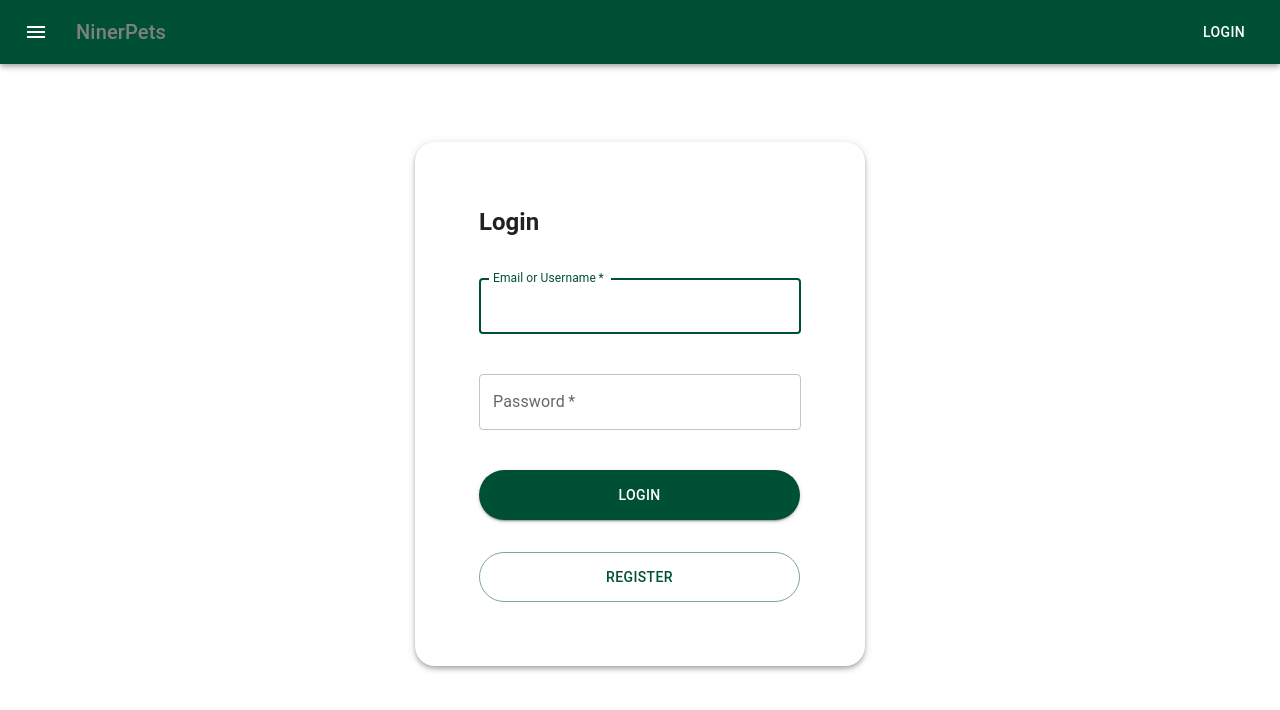
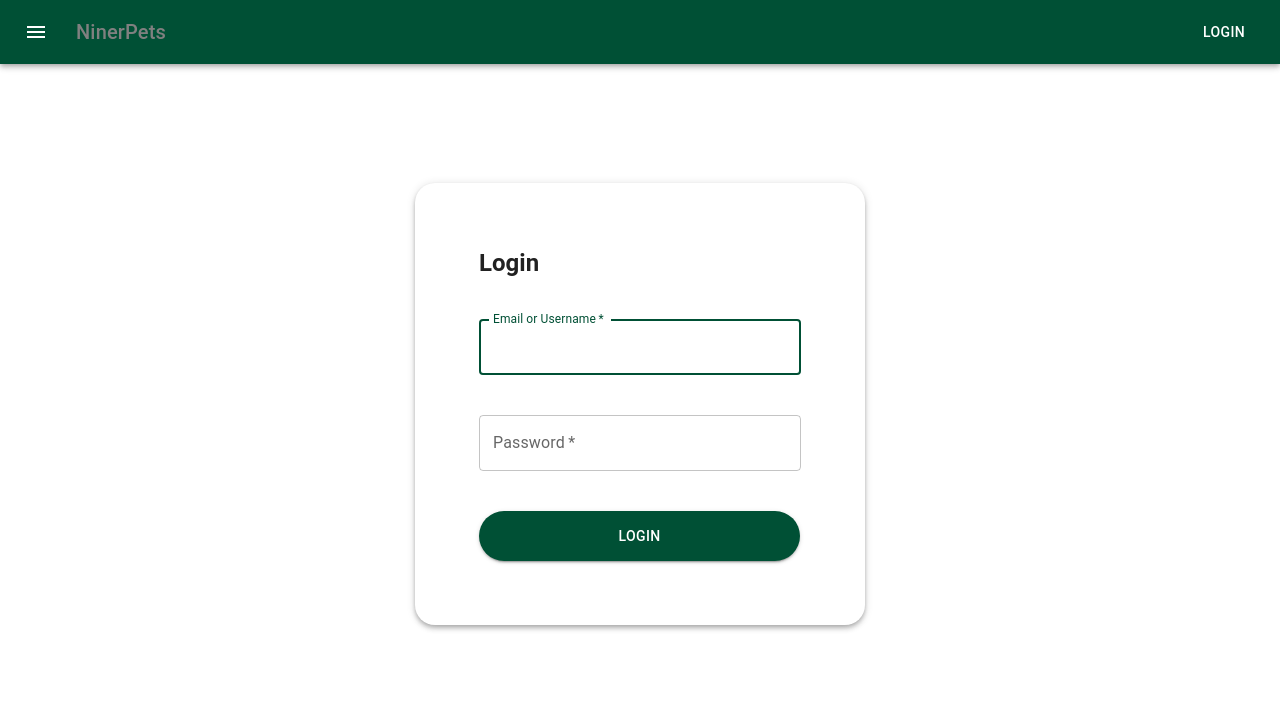
Before and after one commit to paul-mp/NinerPets, a React (Create React App) app in the folder niner-pets/: page /login in a window 1280 px wide. Shown: the top 710 px of the page. Built offline with nearby package versions, Linux system fonts and the light colour scheme.

Commit message:
added temperature display to homepage

```diff
--- a/niner-pets/src/Pages/Login.js
+++ b/niner-pets/src/Pages/Login.js
@@ -19,18 +19,26 @@ const LoginPage = ({ onLoginSuccess }) => {
           "Content-Type": "application/json",
         },
         body: JSON.stringify({
-          email_or_username: email,  // Can be either email or username
+          email_or_username: email,
           password: password,
-        }), // Send email/username and password
+        }),
       });
 
       const data = await response.json();
+      console.log('Login response:', data);
 
       if (response.ok) {
-        // Login successful
+        if (!data.token) {
+          console.error('No token received from server');
+          setErrorMessage("Login failed: No authentication token received");
+          return;
+        }
+
         setErrorMessage("");
-        onLoginSuccess(); // Call the callback function to show the success message
-        navigate("/home"); // Redirect to the home page
+        localStorage.setItem('token', data.token);
+        localStorage.setItem('isAuthenticated', 'true');
+        onLoginSuccess();
+        navigate("/home");
       } else {
         setErrorMessage(data.error || "Login failed");
       }
@@ -40,22 +48,8 @@ const LoginPage = ({ onLoginSuccess }) => {
     }
   };
 
-
-  const handleNavigateToRegister = () => {
-    navigate("/register"); // Navigate to the register page
-  };
-
   return (
-    <Container
-      component="main"
-      maxWidth="sm"
-      sx={{
-        display: "flex",
-        justifyContent: "center",
-        alignItems: "center",
-        height: "85vh",
-      }}
-    >
+    <Container component="main" maxWidth="sm" sx={{ display: "flex", justifyContent: "center", alignItems: "center", height: "85vh" }}>
       <Paper elevation={4} sx={{ padding: 8, borderRadius: 5, width: "450px" }}>
         <Typography component="h1" variant="h5" sx={{ marginBottom: 3 }}>
           <strong>Login</strong>
@@ -63,65 +57,11 @@ const LoginPage = ({ onLoginSuccess }) => {
 
         {errorMessage && <Typography color="error">{errorMessage}</Typography>}
 
-        <Box
-          component="form"
-          onSubmit={handleLogin}
-          sx={{ display: "flex", flexDirection: "column", gap: 2 }}
-        >
-          <TextField
-            variant="outlined"
-            margin="normal"
-            required
-            fullWidth
-            id="email"
-            label="Email or Username"
-            name="email"
-            autoComplete="email"
-            autoFocus
-            value={email}
-            onChange={(e) => setEmail(e.target.value)}
-          />
-          <TextField
-            variant="outlined"
-            margin="normal"
-            required
-            fullWidth
-            name="password"
-            label="Password"
-            type="password"
-            id="password"
-            autoComplete="current-password"
-            value={password}
-            onChange={(e) => setPassword(e.target.value)}
-          />
-          <Button
-            type="submit"
-            variant="contained"
-            color="primary"
-            sx={{
-              marginTop: 2,
-              backgroundColor: "#005035",
-              "&:hover": { backgroundColor: "#003f29" },
-              borderRadius: "30px",
-              width: "321px",
-              height: "50px",
-            }}
-          >
+        <Box component="form" onSubmit={handleLogin} sx={{ display: "flex", flexDirection: "column", gap: 2 }}>
+          <TextField variant="outlined" margin="normal" required fullWidth id="email" label="Email or Username" name="email" autoComplete="email" autoFocus value={email} onChange={(e) => setEmail(e.target.value)} />
+          <TextField variant="outlined" margin="normal" required fullWidth name="password" label="Password" type="password" id="password" autoComplete="current-password" value={password} onChange={(e) => setPassword(e.target.value)} />
+          <Button type="submit" variant="contained" color="primary" sx={{ marginTop: 2, backgroundColor: "#005035", "&:hover": { backgroundColor: "#003f29" }, borderRadius: "30px", width: "321px", height: "50px" }}>
             Login
-          </Button>
-
-          <Button
-            onClick={handleNavigateToRegister}
-            variant="outlined"
-            color="secondary"
-            sx={{
-              marginTop: 2,
-              borderRadius: "30px",
-              width: "321px",
-              height: "50px",
-            }}
-          >
-            Register
           </Button>
         </Box>
       </Paper>
--- a/niner-pets/src/Pages/Profile.js
+++ b/niner-pets/src/Pages/Profile.js
@@ -1,24 +1,57 @@
-import React, { useState } from 'react';
+import EditIcon from '@mui/icons-material/Edit';
 import {
+    Avatar,
     Box,
     Button,
-    Typography,
+    Divider,
+    IconButton,
+    Paper,
     Snackbar,
-    Avatar,
-    IconButton,
-    Divider,
-    Paper
+    Typography
 } from '@mui/material';
-import EditIcon from '@mui/icons-material/Edit';
+import React, { useEffect, useState } from 'react';
 import { Link } from 'react-router-dom';
 
 const ProfilePage = () => {
     const [userData, setUserData] = useState({
-        name: 'Your Name',
-        email: 'your.email@example.com',
+        name: '',
+        email: '',
     });
     const [snackbarOpen, setSnackbarOpen] = useState(false);
     const [snackbarMessage, setSnackbarMessage] = useState('');
+
+    useEffect(() => {
+        const fetchUserData = async () => {
+            try {
+                const token = localStorage.getItem('token');
+                if (!token) {
+                    throw new Error('No authentication token found');
+                }
+
+                const response = await fetch('http://localhost:5000/user', {
+                    method: 'GET',
+                    headers: {
+                        'Content-Type': 'application/json',
+                        'Authorization': `Bearer ${token}`
+                    },
+                });
+                if (!response.ok) {
+                    throw new Error('Failed to fetch user data');
+                }
+                const data = await response.json();
+                setUserData({
+                    name: data.username,
+                    email: data.email,
+                });
+            } catch (error) {
+                console.error('Error fetching user data:', error);
+                // Optionally redirect to login if token is missing or invalid
+                // window.location.href = '/login';
+            }
+        };
+
+        fetchUserData();
+    }, []);
 
     const handleEditName = () => {
         setSnackbarMessage('Edit name functionality not implemented yet.');
--- a/niner-pets/src/Pages/Register.js
+++ b/niner-pets/src/Pages/Register.js
@@ -26,7 +26,7 @@ const RegisterPage = () => {
 
       if (response.ok) {
         setErrorMessage("");
-        navigate("/home");
+        navigate("/login");
       } else {
         setErrorMessage(data.error || "Registration failed");
       }
```
Also changed, not shown: niner-pets/src/Pages/HomePage.js (+109 -52 lines), 1 other file (tests, documents, lock files or other folders).
